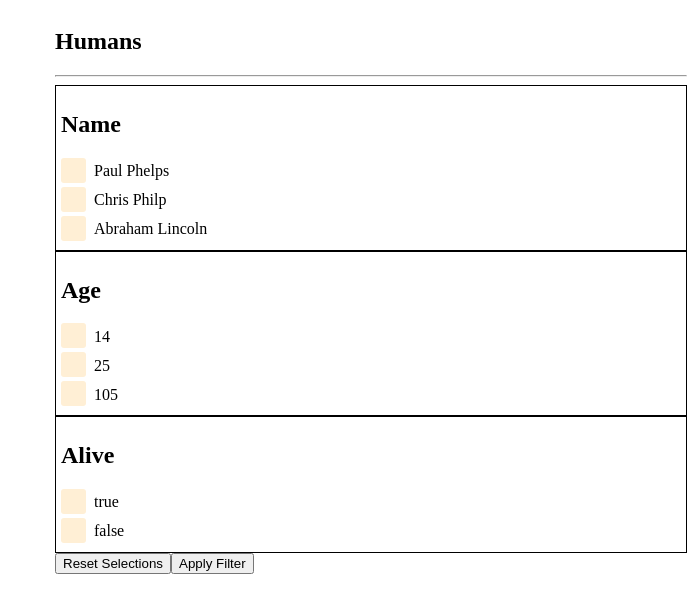
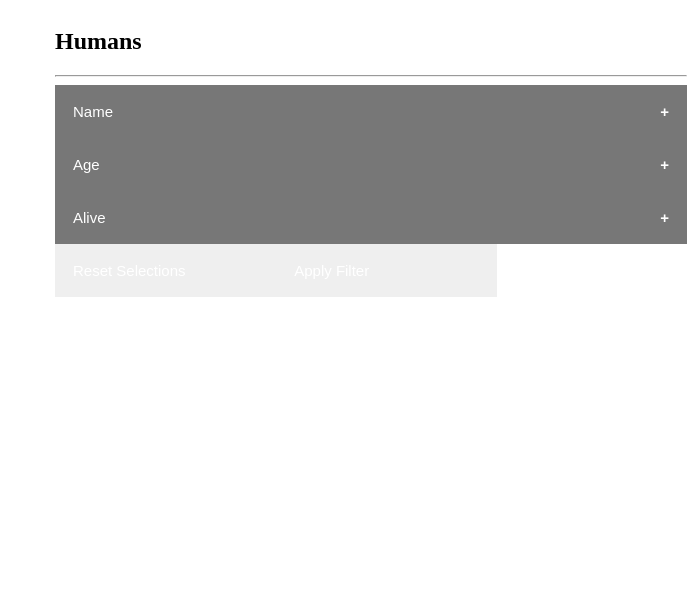
Before and after one commit to chrismphilp/react-filter-menu, a React (Create React App) app: page / in a window 1280 px wide. Shown: the top 612 px of the page, without its empty margins (585-1280 px from the left). Built offline with nearby package versions, Linux system fonts and the light colour scheme.

Commit message:
Adding intitial styling to the filter-menu

```diff
--- a/src/FilterDropdown.tsx
+++ b/src/FilterDropdown.tsx
@@ -1,6 +1,48 @@
-import React, { FunctionComponent } from 'react';
+import React, { FunctionComponent, useState } from 'react';
 import FilterRow from './FilterRow';
 import { isEmptyObject } from './util/data.util';
+import styled from 'styled-components';
+
+const RootContainer = styled.div`
+  background-color: #777;
+  color: #FFF;
+`;
+
+type DropdownButtonProps = {
+  checked: boolean;
+};
+
+const DropdownButton = styled.button`
+  background-color: ${(props: DropdownButtonProps) => (props.checked ? '#555' : '#777')};
+  color: white;
+  cursor: pointer;
+  padding: 18px;
+  width: 100%;
+  border: none;
+  text-align: left;
+  outline: none;
+  font-size: 15px;
+
+  &:hover {
+    background-color: #555;
+  }
+
+  &:after {
+    content: '\\002B';
+    color: white;
+    font-weight: bold;
+    float: right;
+    margin-left: 5px;
+  }
+`;
+
+const DropdownContent = styled.div`
+  padding: 0 18px;
+  overflow: hidden;
+  transition: max-height 0.2s ease-out;
+  max-height: ${(props: DropdownButtonProps) => (props.checked ? '150px' : 0)};
+  background-color: #f1f1f1;
+`;
 
 type FilterDropdownProps = {
   setChecked: (k1: number, k2: number) => void;
@@ -12,11 +54,19 @@ type FilterDropdownProps = {
 
 const FilterDropdown: FunctionComponent<FilterDropdownProps> = (props) => {
 
+  const [open, setOpen] = useState<boolean>(false);
+
   if (isEmptyObject(props.filterValues)) return <div/>;
 
+  const setDropdown = (event: React.MouseEvent<HTMLButtonElement>): void => {
+    event.preventDefault();
+    setOpen(!open);
+  };
+
   return (
-    <div style={styles.root}>
-      <h2>{props.displayName}</h2>
+    <RootContainer>
+      <DropdownButton onClick={setDropdown} checked={open}>{props.displayName}</DropdownButton>
+      <DropdownContent checked={open}>
         {props.filterValues.map((val, index: number) =>
           <FilterRow key={index}
                      setChecked={props.setChecked}
@@ -25,17 +75,9 @@ const FilterDropdown: FunctionComponent<FilterDropdownProps> = (props) => {
                      checked={props.checkedMap.get(index)!}
                      displayName={val}/>
         )}
-    </div>
+      </DropdownContent>
+    </RootContainer>
   );
 };
 
-const styles = {
-  root: {
-    borderStyle: 'solid',
-    borderWidth: 1.5,
-    borderColor: 'black',
-    padding: 5
-  }
-};
-
 export default FilterDropdown;
--- a/src/FilterMenu.tsx
+++ b/src/FilterMenu.tsx
@@ -3,6 +3,19 @@ import { IFilterDefinition } from './model/FilterDefinitions.model';
 import FilterDropdown from './FilterDropdown';
 import { processFilterMap } from './util/on-startup.util';
 import { calculateFilterValues, resetCheckedValuesMap } from './util/process-value.util';
+import styled from 'styled-components';
+
+const FilterButton = styled.button`
+  background-color: #f5f6h6;
+  color: white;
+  cursor: pointer;
+  padding: 18px;
+  width: 35%;
+  border: none;
+  text-align: left;
+  outline: none;
+  font-size: 15px;
+`;
 
 type FilterMenuProps = {
   filterDefinitions: IFilterDefinition[];
@@ -32,20 +45,22 @@ const FilterMenu: FunctionComponent<FilterMenuProps> = (props) => {
     setLoading(!loading);
   };
 
-    const getCurrentValues = (): void => {
+  const getCurrentValues = (event: React.MouseEvent<HTMLButtonElement>): void => {
+    event.preventDefault();
     const startTime = performance.now();
     console.error(calculateFilterValues(props.filterDefinitions, props.filterData,
       checkedValuesMap, filterValuesMap));
     console.error(`Total time: ${performance.now() - startTime}`);
   };
 
-    const resetCheckedValues = (): void => {
+  const resetCheckedValues = (event: React.MouseEvent<HTMLButtonElement>): void => {
+    event.preventDefault();
     setCheckedValuesMap(resetCheckedValuesMap(checkedValuesMap));
     setLoading(!loading);
   };
 
   return (
-      <div style={styles.root}>
+    <div>
       {props.filterDefinitions.map((definition: IFilterDefinition, index: number) =>
         <div key={index}>
           <div>{loading}</div>
@@ -56,15 +71,10 @@ const FilterMenu: FunctionComponent<FilterMenuProps> = (props) => {
                           checkedMap={checkedValuesMap.get(index)!}/>
         </div>
       )}
-        <button onClick={resetCheckedValues} type='button'>Reset Selections</button>
-        <button onClick={getCurrentValues} type='button'>Apply Filter</button>
+      <FilterButton onClick={resetCheckedValues} type='button'>Reset Selections</FilterButton>
+      <FilterButton onClick={getCurrentValues} type='button'>Apply Filter</FilterButton>
     </div>
   );
-  }
-;
-
-const styles = {
-  root: {}
 };
 
 export default FilterMenu;
--- a/src/FilterRow.tsx
+++ b/src/FilterRow.tsx
@@ -5,8 +5,16 @@ type StyledProps = {
   checked: boolean;
 }
 
-const RootDiv = styled.div`
+const RootContainer = styled.div`
   width: 100%;
+  height: 50px;
+  background-color: #f1f1f1;
+  padding-top: 7.5px;
+  color: black;
+`;
+
+const RowLabel = styled.label`
+  padding-left: 10.5px;
 `;
 
 const CheckboxContainer = styled.div`
@@ -54,7 +62,7 @@ const CheckboxText = styled.span`
   margin-left: 8px;
 `;
 
-type FilterRow = {
+type FilterRowProps = {
   setChecked: (k1: number, k2: number) => void;
   checked: boolean;
   checkedMapKey: number;
@@ -62,10 +70,10 @@ type FilterRow = {
   displayName: string;
 };
 
-const FilterRow: FunctionComponent<FilterRow> = (props) => {
+const FilterRow: FunctionComponent<FilterRowProps> = (props) => {
   return (
-    <RootDiv>
-      <label>
+    <RootContainer>
+      <RowLabel>
         <CheckboxContainer>
           <HiddenCheckbox checked={props.checked}
                           onChange={() => props.setChecked(props.checkedMapKey, props.checkedMapInnerKey)}/>
@@ -76,8 +84,8 @@ const FilterRow: FunctionComponent<FilterRow> = (props) => {
           </StyledCheckbox>
         </CheckboxContainer>
         <CheckboxText>{props.displayName.toString()}</CheckboxText>
-      </label>
-    </RootDiv>
+      </RowLabel>
+    </RootContainer>
   );
 };
 
```
Lines whose indentation alone changed are shown as unchanged.
